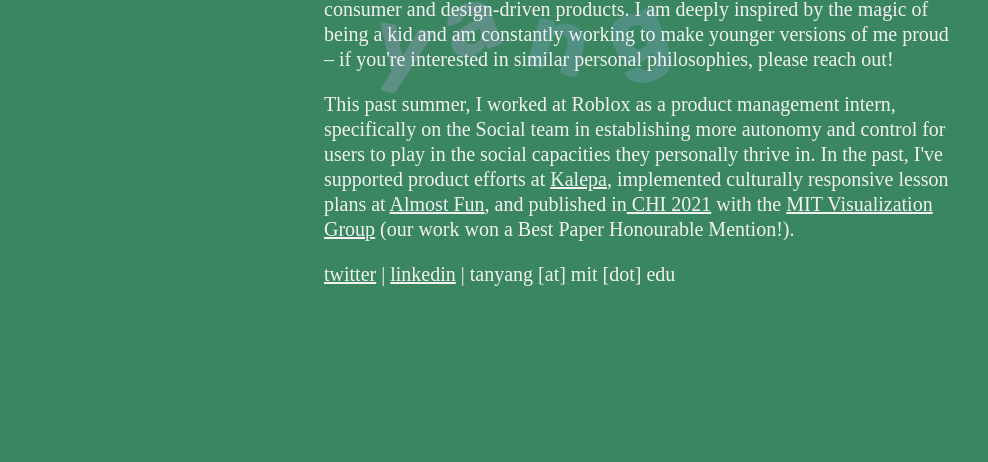
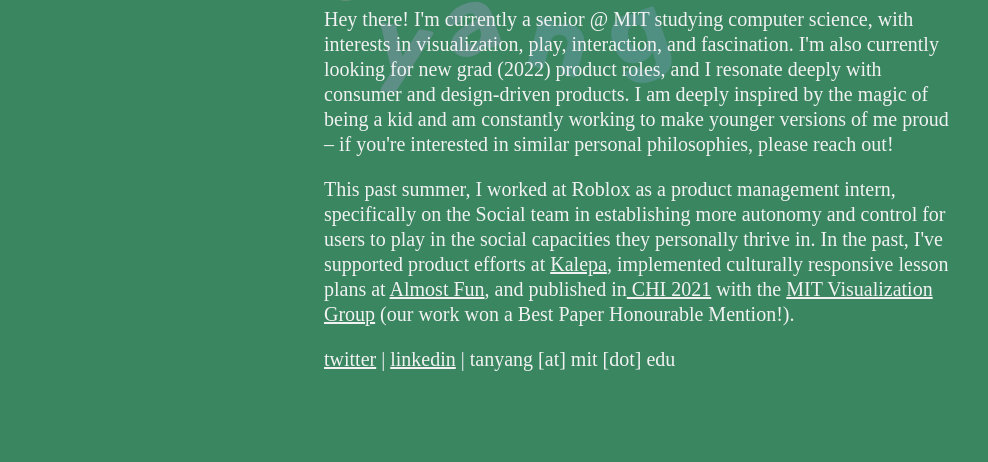
Before and after one commit to itstabya/itstabya.github.io, a Gatsby site: page / in a window 1280 px wide. Shown: the part 338-800 px from the top of the page, without its empty margins (0-988 px from the left). Built offline with nearby package versions, Linux system fonts and the light colour scheme; Gatsby itself is replaced by a stand-in of ours.

Commit message:
fixing port issues

```diff
--- a/src/components/site.css
+++ b/src/components/site.css
@@ -101,7 +101,7 @@ ul > li:before {
 #body {
   grid-row: 2;
   grid-column: 1 / span 4;
-  margin-top: -100px;
+  margin-top: -15px;
 }
 
 .doodle-body{
```
